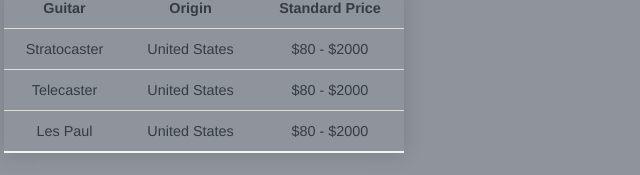
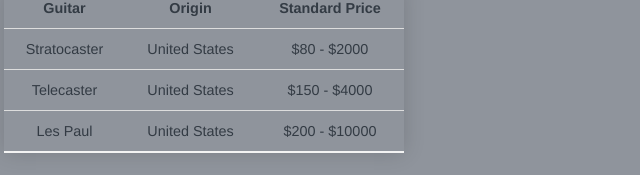
Before and after one commit to gr8monk3ys/coursework, a plain HTML site: page CSE 106/Lab 3/home.html in a window 1280 px wide. Shown: the part 180-355 px from the top of the page, 4-644 px from the left. Drawn offline with Linux system fonts and the light colour scheme; a web font is replaced by a local one.

Commit message:
minor table fix

```diff
--- a/CSE 106/Lab 3/home.html
+++ b/CSE 106/Lab 3/home.html
@@ -31,12 +31,12 @@
         <tr>
             <td>Telecaster</td>
             <td>United States</td>
-            <td>$80 - $2000</td>
+            <td>$150 - $4000</td>
         </tr>
         <tr>
             <td>Les Paul</td>
             <td>United States</td>
-            <td>$80 - $2000</td>
+            <td>$200 - $10000</td>
         </tr>
     </table>
 
```
